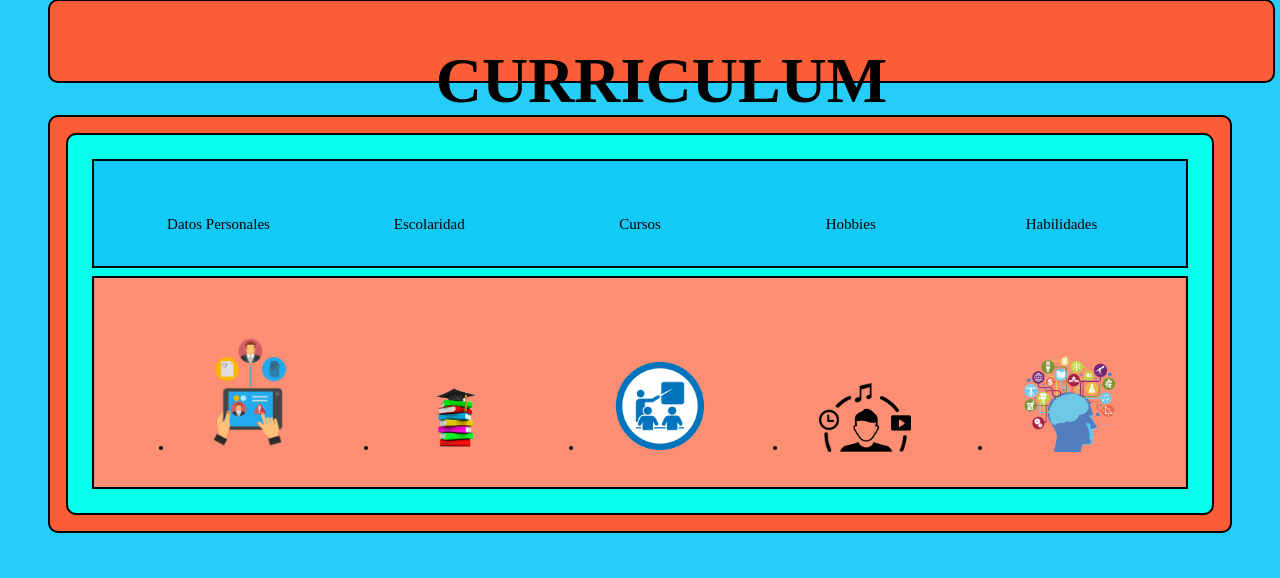
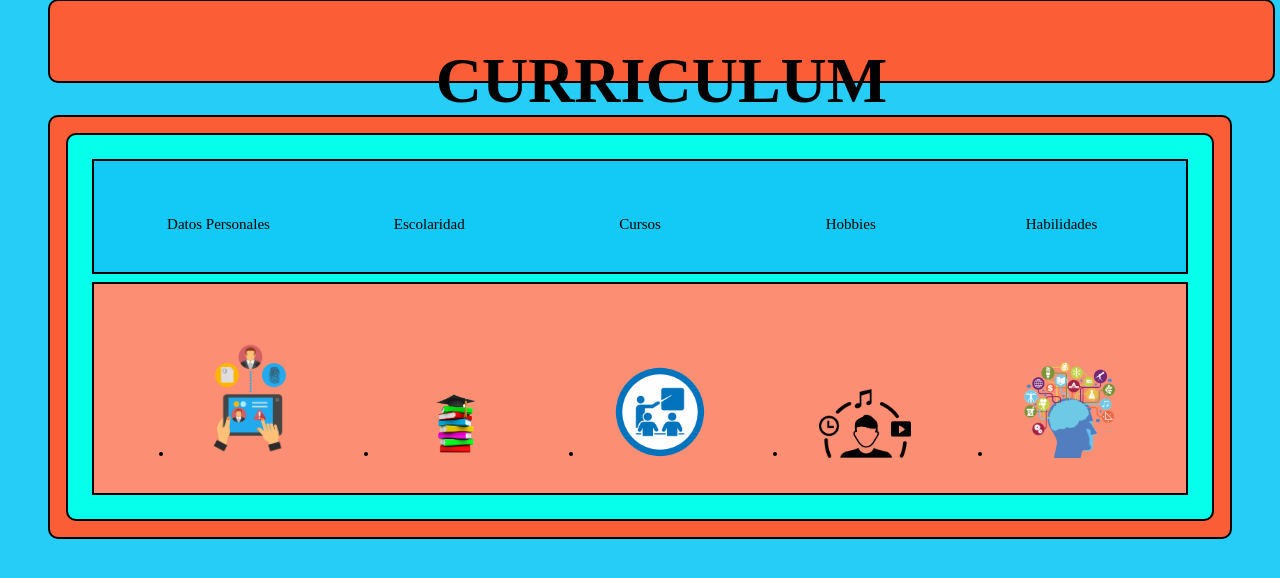
Before and after one commit to LeonardoHdz93/4IV8-PSW-HernandezMelendezLeonardo, a PHP site: page / in a window 1280 px wide. Shown: the part 65-643 px from the top of the page. Run offline with PHP 8.4, Linux system fonts and the light colour scheme.

Commit message:
Optimizado

```diff
--- a/css/masterstyle.css
+++ b/css/masterstyle.css
@@ -18,7 +18,7 @@ header{
 }
 nav{
     text-align: center;
-    font-size: 15px;
+    font-size: 5rem;
     border: 2px solid rgb(0, 0, 0);
     border-radius: 10px;
     margin-top: 2rem;
@@ -33,7 +33,7 @@ article{
     padding: 1rem;
     width: 15%;
     display: inline-block;
-    height: 10px;
+    height: 1rem;
 
 }
 
@@ -51,7 +51,7 @@ section, aside{
  aside{
     width: 40%;
     display: inline-block;
-    height: 300px;
+    height: 60%;
 }
 section{
     background-color: rgb(6, 255, 234);
```
